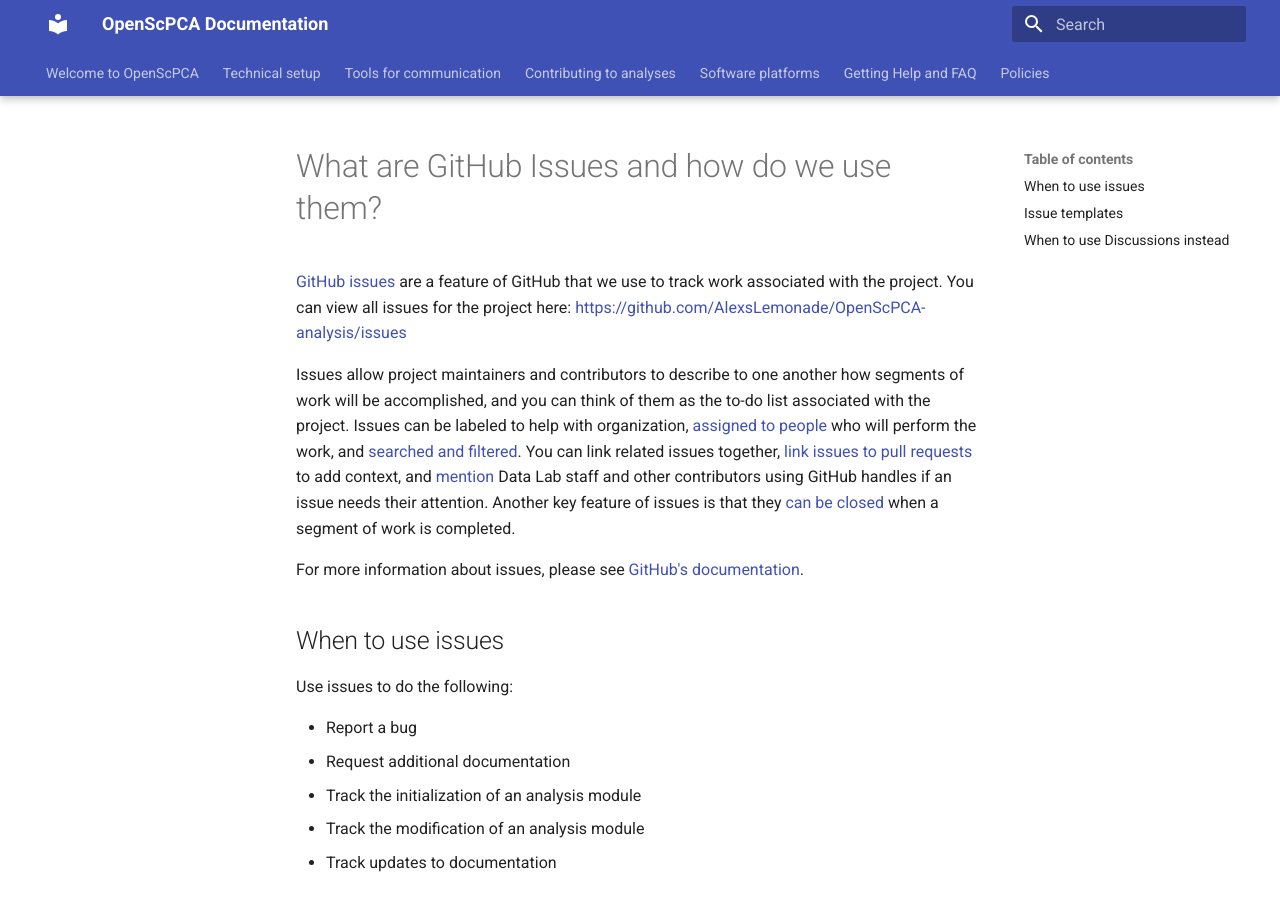
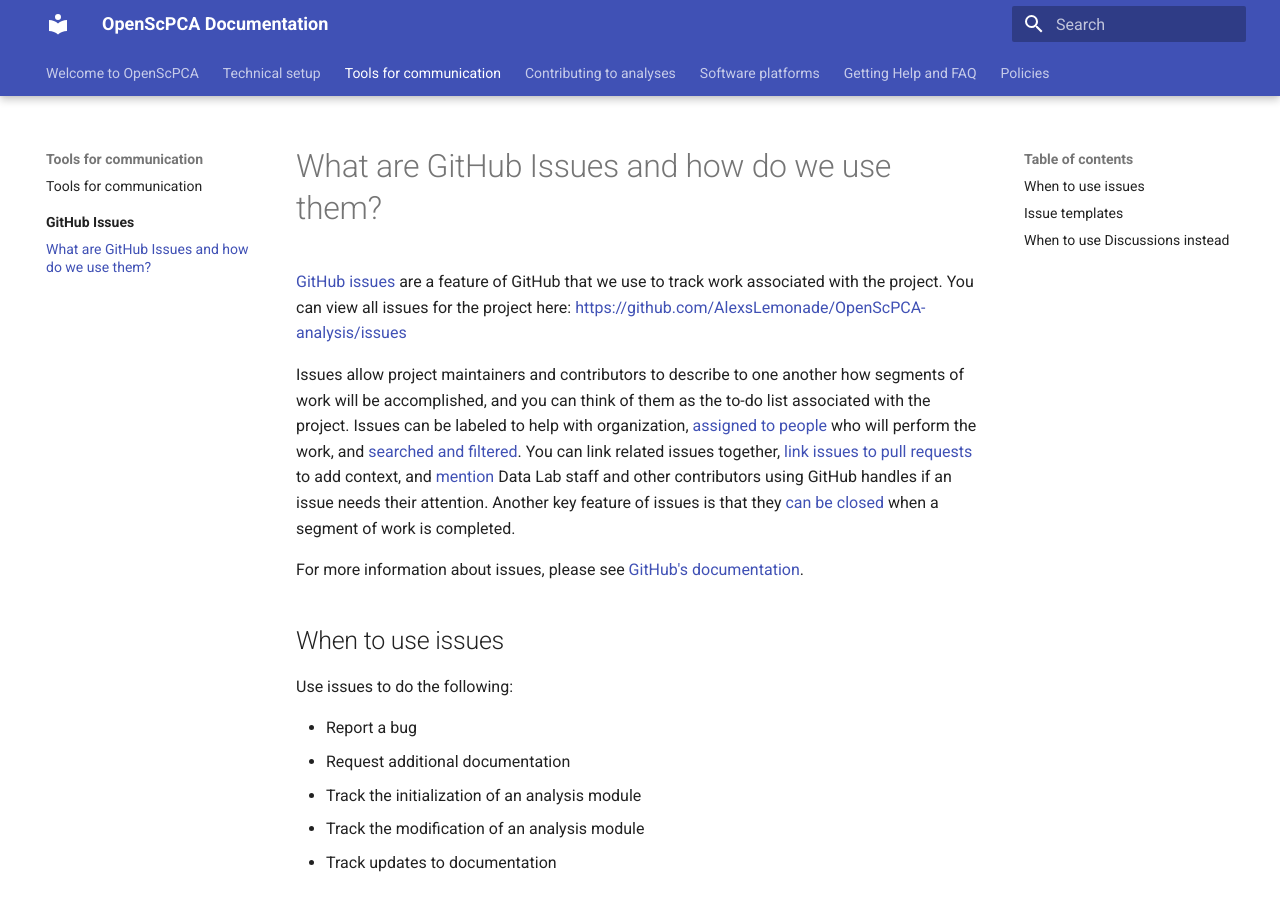
Before and after one commit to AlexsLemonade/OpenScPCA-analysis, an MkDocs documentation site: the page built from docs/communications-tools/github-issues/what-are-github-issues-and-how-do-we-use-them.md, in a window 1280 px wide and 900 px high. Built offline with MkDocs 1.6.1 and Material for MkDocs 9.7.7, drawn with Linux system fonts in a browser that asks for light colours.

Commit message:
Update nav

```diff
--- a/mkdocs.yml
+++ b/mkdocs.yml
@@ -59,6 +59,9 @@
       - technical-setup/environment-setup/install-r-rstudio.md
   - Tools for communication:   # Slack, issues, discussions
     - communications-tools/tools-for-communication.md
+    - GitHub Issues:
+      - communications-tools/github-issues/index.md
+      - communications-tools/github-issues/what-are-github-issues-and-how-do-we-use-them.md
   - Contributing to analyses:  # Setting up an analysis, all the git stuff
     - contributing-to-analyses/index.md
     - Doing an analysis:
```
